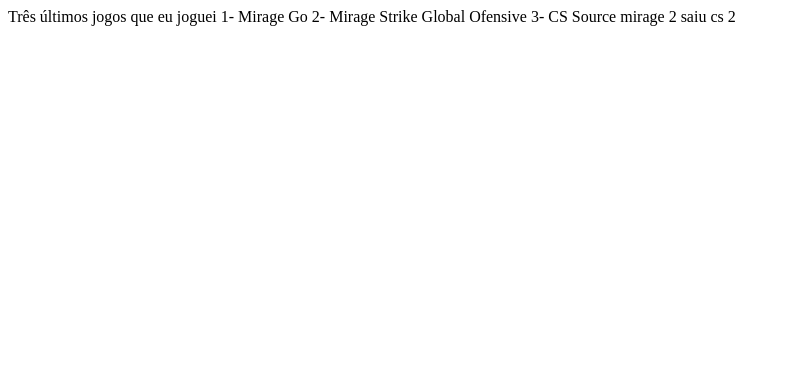
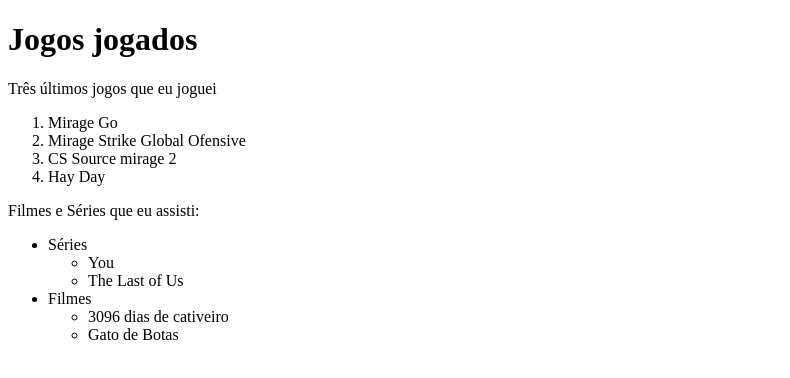
Before and after one commit to ufjf-dcc121/dcc121-2023-1-atv1-MarceloRother, a plain HTML site: page teste.html in a window 1280 px wide. Shown: the whole page, without its empty margins (0-790 px from the left). Drawn offline with Linux system fonts and the light colour scheme.

Commit message:
Adiciona Elementos Semânticos

```diff
--- a/teste.html
+++ b/teste.html
@@ -9,13 +9,41 @@
     </head>
 
     <body>
-        Três últimos jogos que eu joguei
+        <header>
+            <h1>Jogos jogados</h1>
 
-        1- Mirage Go
-        2- Mirage Strike Global Ofensive
-        3- CS Source mirage 2
+        </header>
 
-        saiu cs 2
-    </body>
+        <main>
+            <p>Três últimos jogos que eu joguei</p>
+
+            <ol>
+                <li> Mirage Go</li>
+                <li> Mirage Strike Global Ofensive</li>
+                <li> CS Source mirage 2</li>
+                <li> Hay Day </li>
+            </ol>
+
+            <p>Filmes e Séries que eu assisti:</p>
+            <ul>
+                <div>
+                    <li><div>Séries</div>
+                        <ul>
+                            <li>You</li>
+                            <li>The Last of Us</li>
+                        </ul>
+                    </li>
+                </div>
+                <div>
+                    <li><div>Filmes</div>
+                        <ul>
+                            <li>3096 dias de cativeiro</li>
+                            <li>Gato de Botas</li>
+                        </ul>
+                    </li>
+                </div>
+            </ul>
+        </main>
+        </body>
 
 </html>
```
